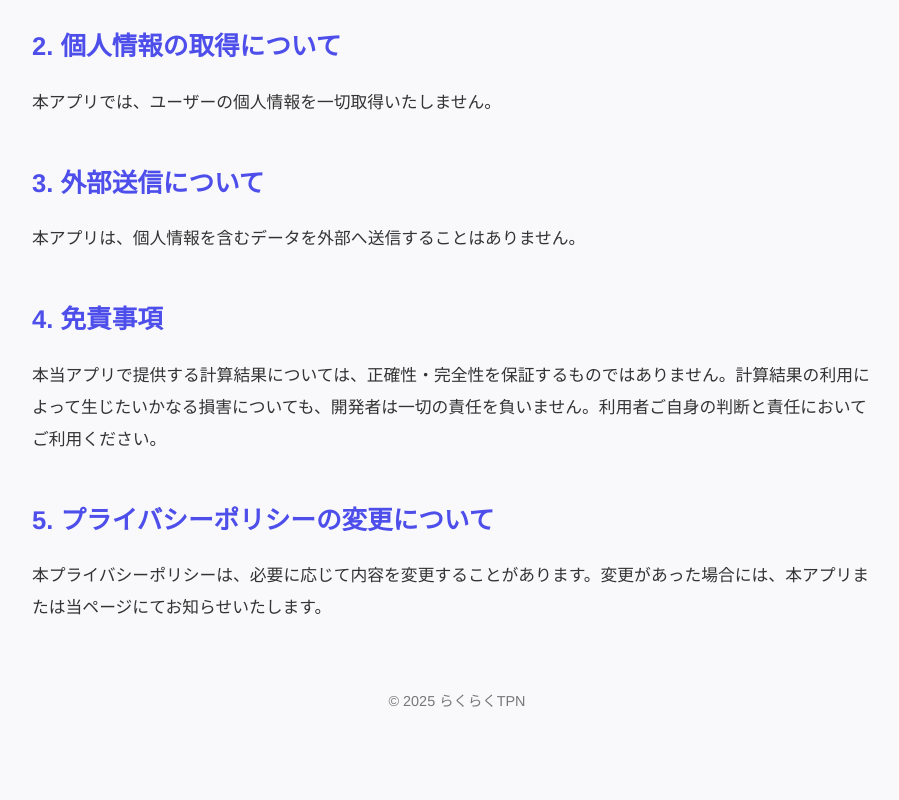
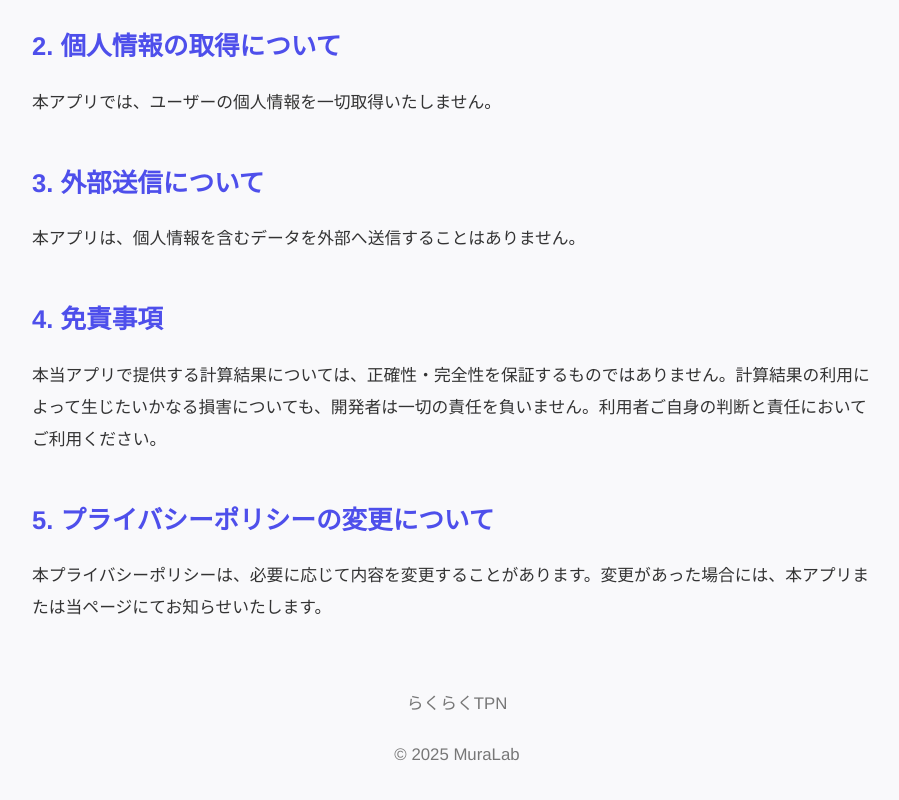
Before and after one commit to mura-lab/rakurakutpn, a plain HTML site: page index.html in a window 1280 px wide. Shown: the part 344-1144 px from the top of the page, without its empty margins (183-1082 px from the left). Before the commit the page ends 1107 px from the top, so only its background shows below. Drawn offline with Linux system fonts and the light colour scheme.

Commit message:
アプリ名追加

```diff
--- a/index.html
+++ b/index.html
@@ -68,7 +68,8 @@
   <p>本プライバシーポリシーは、必要に応じて内容を変更することがあります。変更があった場合には、本アプリまたは当ページにてお知らせいたします。</p>
 
   <footer>
-    &copy; 2025 らくらくTPN
+    <p>らくらくTPN</p>
+    <p>&copy; 2025 MuraLab</p>
   </footer>
 
 </body>
```
